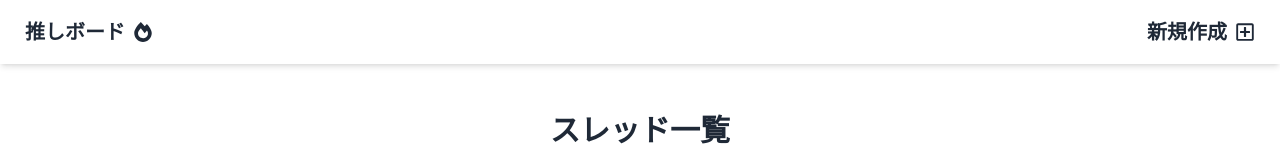
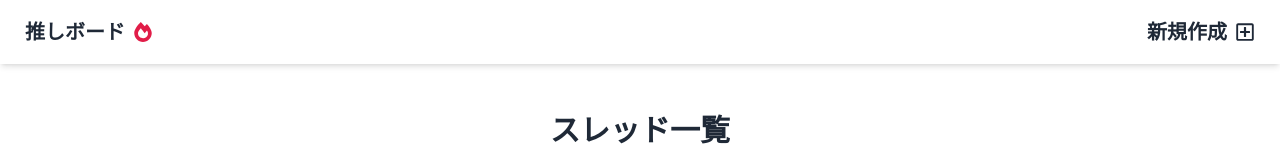
Before and after one commit to 398noe/study-react-board, a React (Create React App) app: page / in a window 1280 px wide. Shown: the top 160 px of the page. Built offline with nearby package versions, Linux system fonts and the light colour scheme.

Commit message:
Change fire color

```diff
--- a/src/components/Navbar.tsx
+++ b/src/components/Navbar.tsx
@@ -4,7 +4,7 @@ export const Navbar = () => {
     return (
         <div className="navbar bg-base-100 shadow-md fixed top-0 z-50">
             <div className="flex-1">
-                <a className="btn btn-ghost normal-case text-xl" href="/"><span className="pr-2">推しボード</span><FaFireAlt /></a>
+                <a className="btn btn-ghost normal-case text-xl" href="/"><span className="pr-2">推しボード</span><FaFireAlt className="text-rose-600"/></a>
             </div>
             <div className="flex-none">
                 <a className="btn btn-ghost normal-case text-xl" href="/new"><span className="pr-2">新規作成</span><FaRegPlusSquare /></a>
```
